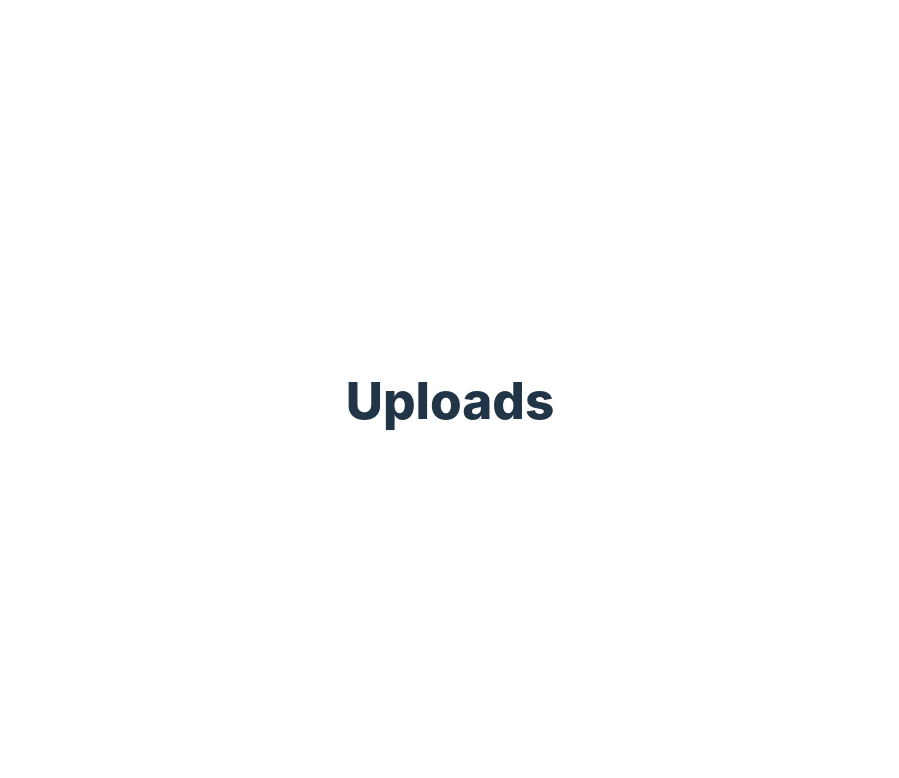
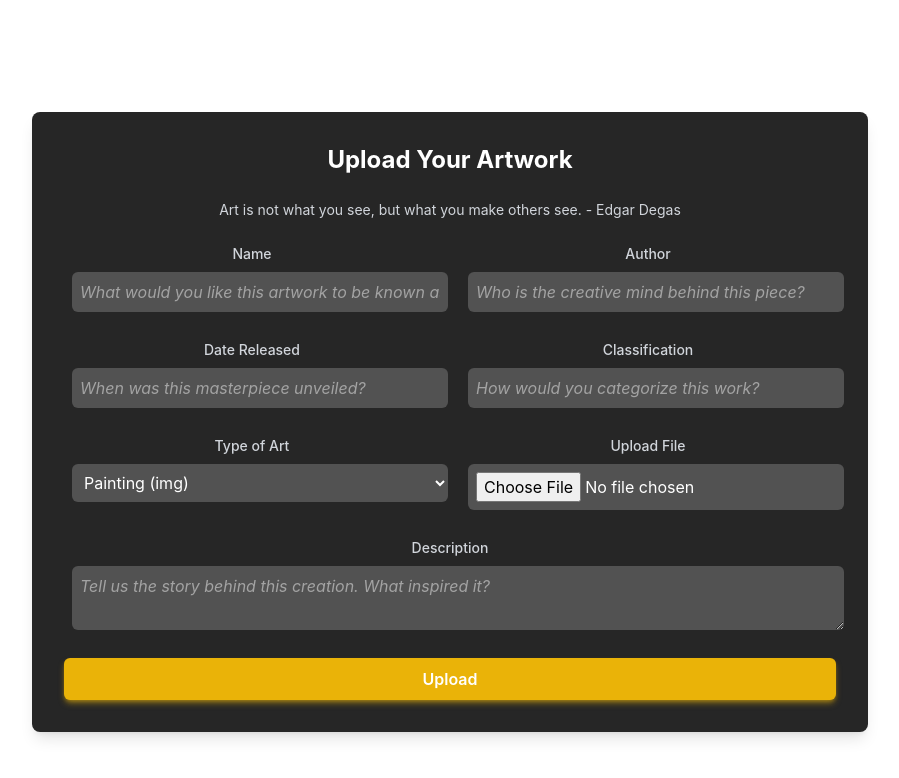
Before and after one commit to nicholasf09/fusion-works, a React (Vite) app: page /uploads in a window 1280 px wide. Shown: the top 778 px of the page, without its empty margins (190-1089 px from the left). Built offline with nearby package versions, Linux system fonts and the light colour scheme.

Commit message:
feat front end upload forms

```diff
--- a/src/pages/Upload.jsx
+++ b/src/pages/Upload.jsx
@@ -1,11 +1,74 @@
-import React from 'react'
+import React, { useState } from 'react';
 
 const Upload = () => {
-  return (
-    <>
-        <h1 className='font-extrabold'>Uploads</h1>
-    </>
-  )
-}
+    const [artworkType, setArtworkType] = useState('Painting');
 
-export default Upload
+    const handleSubmit = (e) => {
+        e.preventDefault();
+        alert('Artwork uploaded successfully!');
+        // Handle client-side upload logic here
+    };
+
+    return (
+        <div className="w-xl mx-auto m-20 p-8 bg-neutral-800 rounded-lg shadow-lg">
+            <h2 className="text-2xl font-bold text-white text-center mb-6">Upload Your Artwork</h2>
+            <p className="text-sm text-gray-300 text-center mb-6">Art is not what you see, but what you make others see. - Edgar Degas</p>
+            <form onSubmit={handleSubmit} className="gap-5 grid grid-cols-2">
+                <div>
+                    <label className="block text-sm font-medium text-gray-300">Name</label>
+                    <input type="text" required className="m-2 block w-full p-2 bg-neutral-600 text-white rounded-md focus:ring-yellow-500 focus:border-yellow-500 placeholder:italic placeholder:text-neutral-400" placeholder="What would you like this artwork to be known as?" />
+                </div>
+                <div>
+                    <label className="block text-sm font-medium text-gray-300">Author</label>
+                    <input type="text" required className="m-2 block w-full p-2 bg-neutral-600 text-white rounded-md focus:ring-yellow-500 focus:border-yellow-500 placeholder:italic placeholder:text-neutral-400" placeholder="Who is the creative mind behind this piece?" />
+                </div>
+                <div>
+                    <label className="block text-sm font-medium text-gray-300">Date Released</label>
+                    <input type="text" required className="m-2 block w-full p-2 bg-neutral-600 text-white rounded-md focus:ring-yellow-500 focus:border-yellow-500 placeholder:italic placeholder:text-neutral-400" placeholder="When was this masterpiece unveiled?" />
+                </div>
+                <div>
+                    <label className="block text-sm font-medium text-gray-300">Classification</label>
+                    <input type="text" required className="m-2 block w-full p-2 bg-neutral-600 text-white rounded-md focus:ring-yellow-500 focus:border-yellow-500 placeholder:italic placeholder:text-neutral-400" placeholder="How would you categorize this work?" />
+                </div>
+                <div>
+                    <label className="block text-sm font-medium text-gray-300">Type of Art</label>
+                    <select value={artworkType} onChange={(e) => setArtworkType(e.target.value)} className="m-2 block w-full p-2 bg-neutral-600 text-white rounded-md focus:ring-yellow-500 focus:border-yellow-500 placeholder:italic placeholder:text-neutral-400">
+                        <option value="Painting">Painting (img)</option>
+                        <option value="Statue">Statue (img)</option>
+                        <option value="Poems">Poems (img)</option>
+                        <option value="Publication">Publication/Book (pdf)</option>
+                        <option value="Sound">Sound (mp3)</option>
+                        <option value="Video">Video (mp4/link iframe YouTube)</option>
+                    </select>
+                </div>
+
+                <div>
+                    <label className="block text-sm font-medium text-gray-300">Upload File</label>
+                    <input
+                        type="file"
+                        accept={
+                            artworkType === 'Publication'
+                                ? 'application/pdf'
+                                : artworkType === 'Sound'
+                                ? 'audio/mp3'
+                                : artworkType === 'Video'
+                                ? 'video/mp4, .url'
+                                : 'image/*'
+                        }
+                        required
+                        className="m-2 block w-full p-2 bg-neutral-600 text-white rounded-md focus:ring-yellow-500 focus:border-yellow-500 placeholder:italic placeholder:text-neutral-400"
+                    />
+                </div>
+                <div className='col-span-2'>
+                    <label className="block text-sm font-medium text-gray-300">Description</label>
+                    <textarea required className="m-2 block w-full p-2 bg-neutral-600 text-white rounded-md focus:ring-yellow-500 focus:border-yellow-500 placeholder:italic placeholder:text-neutral-400" placeholder="Tell us the story behind this creation. What inspired it?"></textarea>
+                </div>
+                <button type="submit" className="w-full py-2 px-4 bg-yellow-500 col-span-2 text-white font-semibold rounded-md shadow-md shadow-yellow-500/50 hover:outline-none  focus:ring-yellow-500">
+                    Upload
+                </button>
+            </form>
+        </div>
+    );
+};
+
+export default Upload;
```
Also changed, not shown: public/background/background-regist.jpeg (added).
